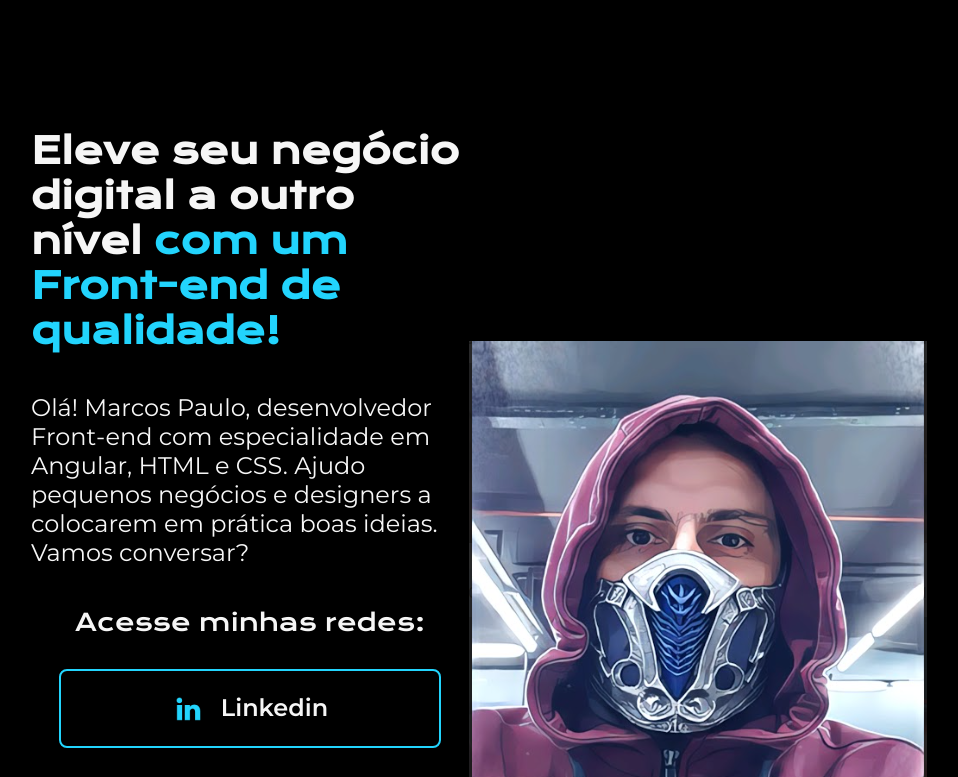
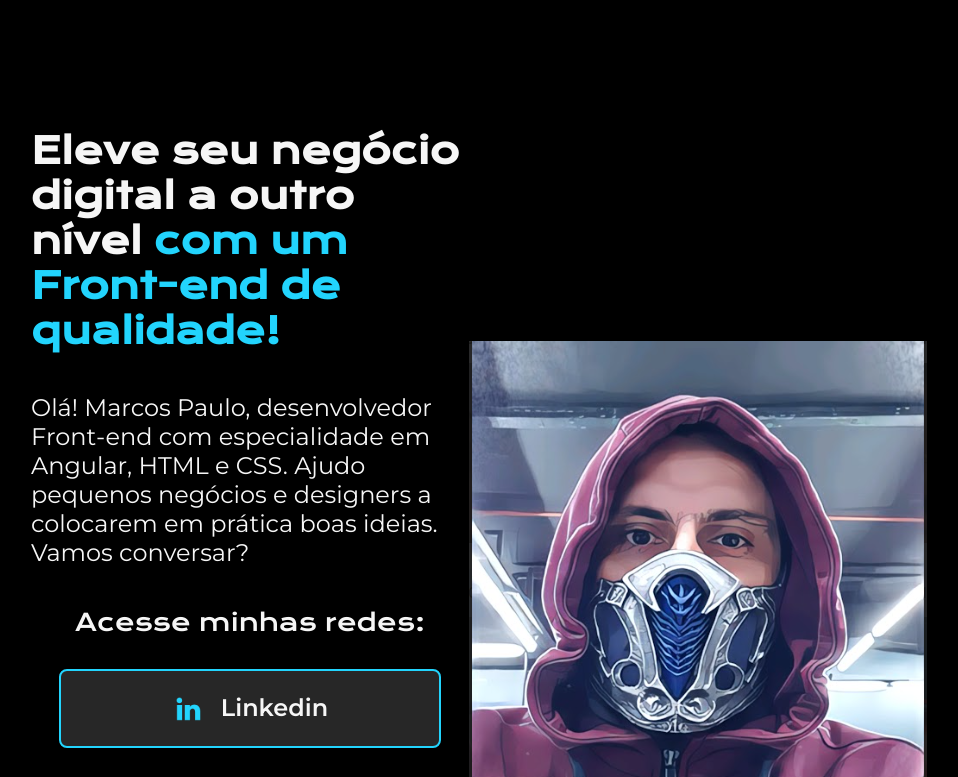
Before and after one commit to marcospaulopaiva/alura-html-css-header-footer-variables, a plain HTML site: page index.html in a window 1280 px wide. In both pictures the pointer is over the link "Linkedin". Shown: the top 777 px of the page, without its empty margins (161-1119 px from the left). Drawn offline with nearby package versions, Linux system fonts and the light colour scheme.

Commit message:
Aula 2.3 - Hover

```diff
--- a/style.css
+++ b/style.css
@@ -69,3 +69,7 @@ body {
   color: #f6f6f6;
   font-family: "Montserrat", sans-serif;
 }
+
+.apresentacao__links_link:hover {
+  background-color: #272727;
+}
```
